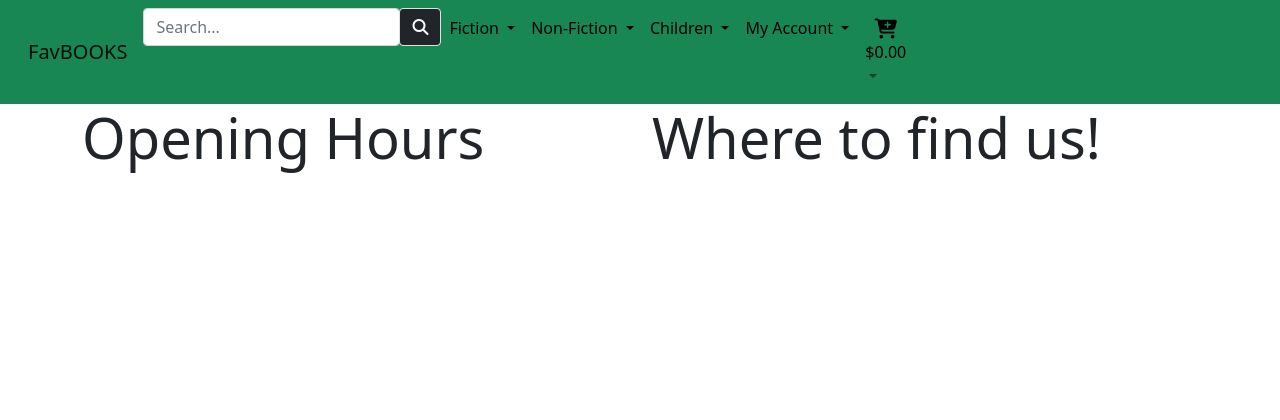
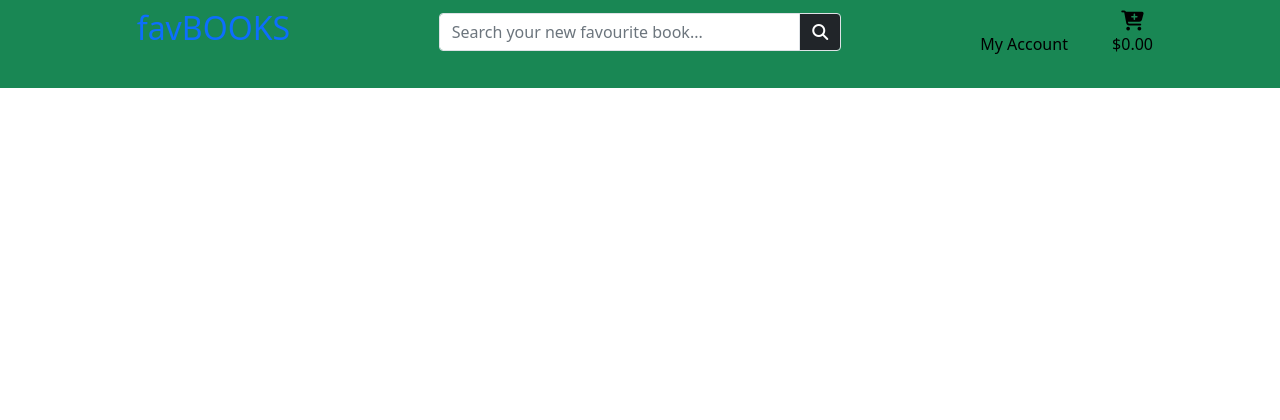
Before and after one commit to AnaG0307/favbooks-v3, a Django app: page / in a window 1280 px wide. Shown: the top 420 px of the page. Run offline with Django 3.2, Linux system fonts and the light colour scheme; some libraries are stand-ins or nearby versions.

Commit message:
Added main page header

```diff
--- a/templates/includes/nav.html
+++ b/templates/includes/nav.html
@@ -1,19 +1,15 @@
-<nav class="navbar navbar-expand-lg navbar-light bg-success">
-    <div class="container-fluid">
-        <div class="row">
-            <div class="col-12 col-lg-4 my-auto py-1 py-lg-0">
-                <a class="navbar-brand" href="#">FavBOOKS</a>
-            </div>
+<header class="container-fluid fixed-top bg-success">
+    <div class="row">
+        <div class="col-12 col-lg-4 my-auto py-1 py-lg-0 text-center text-lg-left">
+            <a href="{% url 'home' %}" class="nav-link main-logo-link">
+                <h2>favBOOKS</h2>
+            </a>
         </div>
-        <button class="navbar-toggler" type="button" data-bs-toggle="collapse" data-bs-target="#navbarSupportedContent"
-            aria-controls="navbarSupportedContent" aria-expanded="false" aria-label="Toggle navigation">
-            <span class="navbar-toggler-icon"></span>
-        </button>
-        <div class="collapse navbar-collapse" id="navbarSupportedContent">
-            <ul class="navbar-nav me-auto mb-2 mb-lg-0 justify-content-end">
-                <form class="d-flex">
-                    <input class="form-control" type="search" placeholder="Search..."
-                        aria-label="Search">
+        <div class="col-12 col-lg-4 my-auto py-1 py-lg-0">
+            <form method="GET" action="">
+                <div class="input-group w-100">
+                    <input type="text" name="q" placeholder="Search your new favourite book..."
+                        class="form-control border">
                     <div class="input-group-append">
                         <button class="form-control btn btn-dark border" type="submit">
                             <span class="icon">
@@ -21,70 +17,37 @@
                             </span>
                         </button>
                     </div>
-                </form>
-                <li class="nav-item dropdown">
-                    <a class="nav-link dropdown-toggle text-black" href="#" id="navbarDropdown" role="button"
-                        data-bs-toggle="dropdown" aria-expanded="false">
-                        Fiction
+                </div>
+            </form>
+        </div>
+        <div class="col-12 col-lg-4 my-auto py-1 py-lg-0">
+            <ul class="list-inline list-unstyled text-center text-lg-right my-0">
+                <li class="list-inline-item dropdown">
+                    <a href="" class="nav-link text-black" id="user-options" data-toggle="dropdown" aria-haspopup="true"
+                        aria-expanded="false">
+                        <div class="text-center">
+                            <p class="my-0">My Account</p>
+                        </div>
                     </a>
-                    <ul class="dropdown-menu" aria-labelledby="navbarDropdown">
-                        <li><a class="dropdown-item" href="#">All Fiction</a></li>
-                        <li><a class="dropdown-item" href="#">General Fiction</a></li>
-                        <li><a class="dropdown-item" href="#">Classic Fiction</a></li>
-                        <li><a class="dropdown-item" href="#">Crime & Thrillers</a></li>
-                        <li><a class="dropdown-item" href="#">Science Fiction</a></li>
-                    </ul>
-                </li>
-                <li class="nav-item dropdown">
-                    <a class="nav-link dropdown-toggle text-black" href="#" id="navbarDropdown" role="button"
-                        data-bs-toggle="dropdown" aria-expanded="false">
-                        Non-Fiction
-                    </a>
-                    <ul class="dropdown-menu" aria-labelledby="navbarDropdown">
-                        <li><a class="dropdown-item" href="#">All Non-Fiction</a></li>
-                        <li><a class="dropdown-item" href="#">Architecture</a></li>
-                        <li><a class="dropdown-item" href="#">Biography</a></li>
-                        <li><a class="dropdown-item" href="#">Food & Drink</a></li>
-                    </ul>
-                </li>
-                <li class="nav-item dropdown">
-                    <a class="nav-link dropdown-toggle text-black" href="#" id="navbarDropdown" role="button"
-                        data-bs-toggle="dropdown" aria-expanded="false">
-                        Children
-                    </a>
-                    <ul class="dropdown-menu" aria-labelledby="navbarDropdown">
-                        <li><a class="dropdown-item" href="#">All Children</a></li>
-                        <li><a class="dropdown-item" href="#">Baby & Toddler</a></li>
-                        <li><a class="dropdown-item" href="#">Teen & Young Age</a></li>
-                    </ul>
-                </li>
-                <li class="nav-item dropdown">
-                    <a class="nav-link dropdown-toggle text-black" href="#" id="navbarDropdown" role="button"
-                        data-bs-toggle="dropdown" aria-expanded="false">
-                        My Account
-                    </a>
-                    <ul class="dropdown-menu" aria-labelledby="navbarDropdown">
+                    <div class="dropdown-menu" aria-labelledby="user-options">
                         {% if request.user.is_authenticated %}
                         {% if request.user.is_superuser %}
-                        <li><a href="" class="dropdown-item">Books Management</a></li>
-                        <li><a href="" class="dropdown-item">Subscription Management</a></li>
+                        <a href="" class="dropdown-item">Books Management</a>
+                        <a href="" class="dropdown-item">Subscription Management</a>
                         {% endif %}
-                        <li>
-                            <hr class="dropdown-divider">
-                        </li>
-                        <li><a href="" class="dropdown-item">My Profile</a></li>
-                        <li><a href="" class="dropdown-item">My Subscriptions</a></li>
-                        <li><a href="{% url 'account_logout' %}" class="dropdown-item">Logout</a></li>
+                        <hr class="dropdown-divider">
+                        <a href="" class="dropdown-item">My Profile</a>
+                        <a href="" class="dropdown-item">My Subscriptions</a>
+                        <a href="{% url 'account_logout' %}" class="dropdown-item">Logout</a>
                         {% else %}
-                        <li><a href="{% url 'account_signup' %}" class="dropdown-item">Register</a></li>
-                        <li><a href="{% url 'account_login' %}" class="dropdown-item">Sign In</a></li>
+                        <a href="{% url 'account_signup' %}" class="dropdown-item">Register</a>
+                        <a href="{% url 'account_login' %}" class="dropdown-item">Sign In</a>
                         {% endif %}
-                    </ul>
+                    </div>
                 </li>
-                <li class="nav-item dropdown">
-                    <a class="nav-link dropdown-toggle" href="#" id="navbarDropdown" role="button"
-                        data-bs-toggle="dropdown" aria-expanded="false">
-                        <div class="text-center text-black">
+                <li class="list-inline-item">
+                    <a href="" class="text-black nav-link">
+                        <div class="text-center">
                             <div><i class="fas fa-cart-plus fa-lg"></i></div>
                             <p class="my-0">
                                 {% if grand_total %}
@@ -99,4 +62,12 @@
             </ul>
         </div>
     </div>
-</nav>
+    <div class="row">
+        <div class="col-12 col-lg-4 my-auto py-1 py-lg-0 text-center text-lg-left">
+            <ul class="list-inline list-unstyled text-center text-lg-right my-0">
+                <li class="list-inline-item dropdown"></li>
+                <li class="list-inline-item"></li>
+            </ul>
+        </div>
+    </div>
+</header>
```
Also changed, not shown: templates/includes/nav2.html (added, +102 -0 lines).
